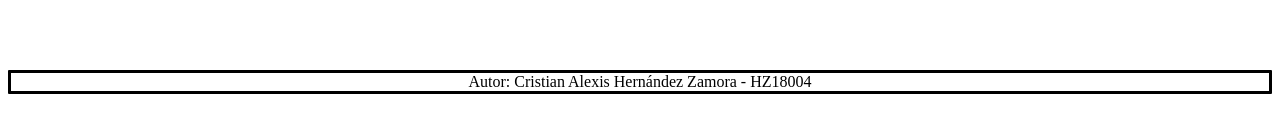
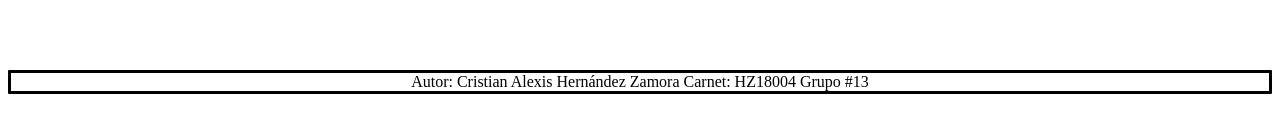
Before and after one commit to CristianAlexisZamora/xml-guia31-tpi, a plain HTML site: page index.html in a window 1280 px wide. Shown: the part 446-578 px from the top of the page. Drawn offline with Linux system fonts and the light colour scheme.

Commit message:
actualizacion de index.html
actualizacion de datos personales

```diff
--- a/index.html
+++ b/index.html
@@ -41,7 +41,7 @@
     <br/><br/>
     <br/><br/>
     <footer style="border-radius: 1px; border-style: solid ; text-align: center;">
-        Autor: Cristian Alexis Hern&aacute;ndez Zamora - HZ18004
+        Autor: Cristian Alexis Hern&aacute;ndez Zamora  Carnet: HZ18004 Grupo #13
     </footer>
 </body>
 </html>
```
